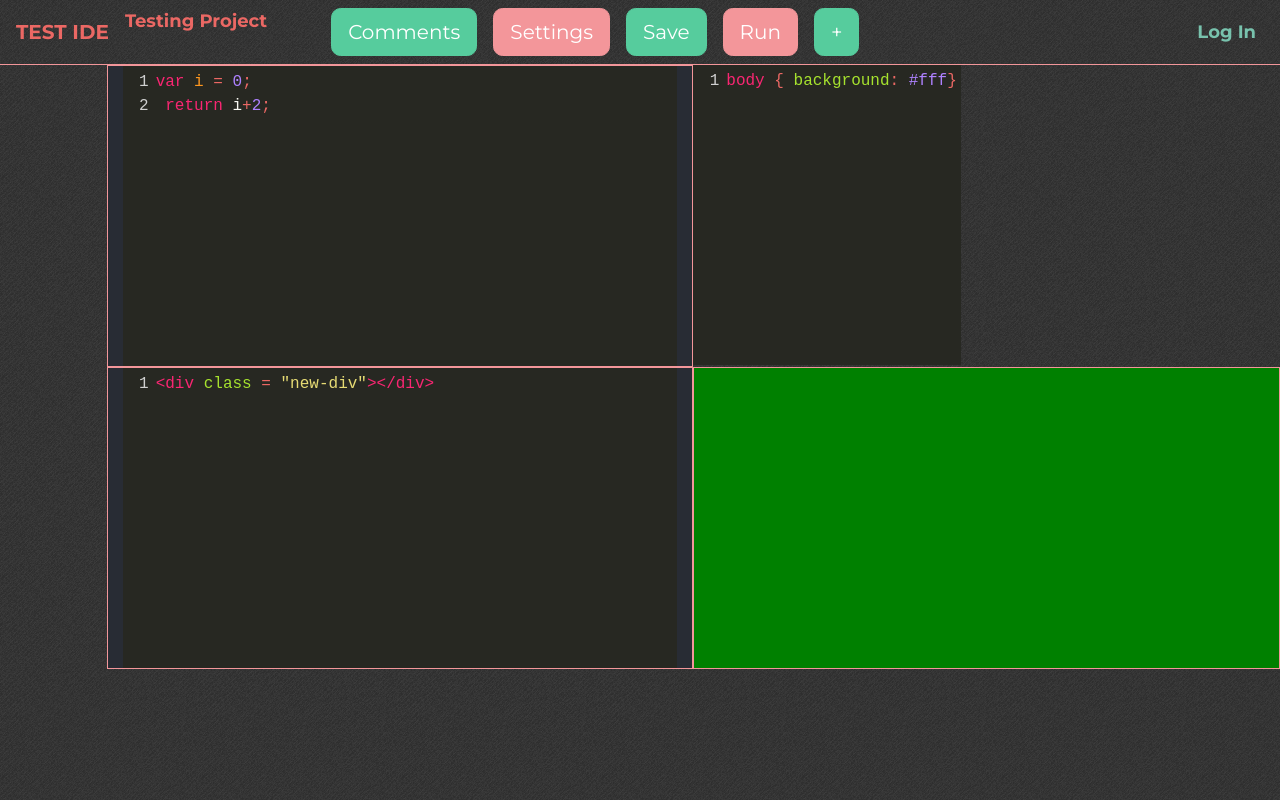
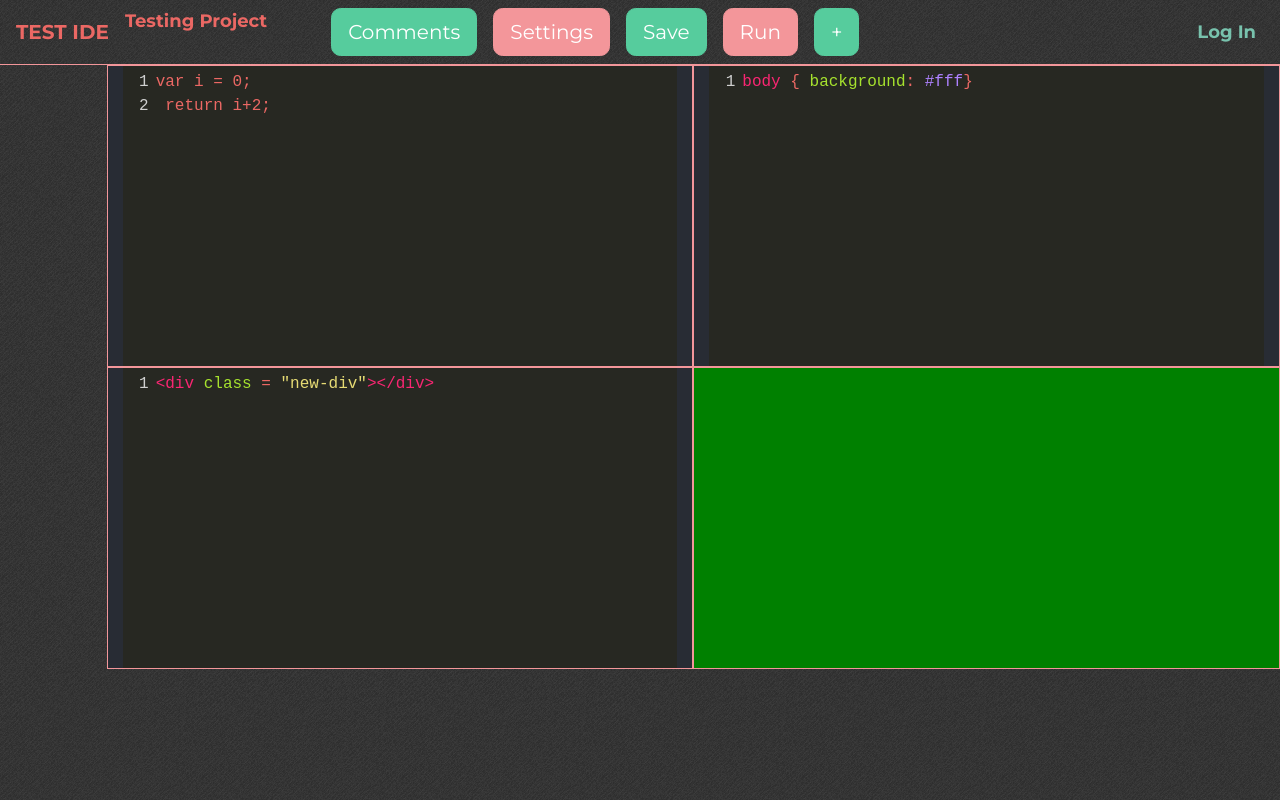
Before and after one commit to dunkeltron/p3-IDE, a React (Create React App) app in the folder client/: page /project in a window 1280 px wide. Built offline with nearby package versions, Linux system fonts and the light colour scheme; a web font is replaced by a local one.

Commit message:
20190202 12pm

```diff
--- a/client/src/pages/EditorContainer.js
+++ b/client/src/pages/EditorContainer.js
@@ -79,29 +79,26 @@ class EditorContainer extends Component {
   updateHTMLCode = newCode => {
     //this.state.project.codeBundle.html = newCode // suggested by Joe
     //console.log(this.state.project.codeBundle.html)
+    let newProjectObj = Object.assign({}, this.state.project);
+    newProjectObj.codeBundle.html = newCode // drilling into this.state.project.codeBundle.html
 		this.setState({
-     project: {
-       codeBundle: {
-         html: newCode}
-       } // diving into the object to insert HTML
+     project: newProjectObj
     });
   }
 
   updateCSSCode(newCode) {
+    let newProjectObj = Object.assign({}, this.state.project);
+    newProjectObj.codeBundle.css = newCode // drilling into this.state.project.codeBundle.css
 		this.setState({
-      project: {
-        codeBundle: {
-          css:newCode}
-      } // diving into the object to insert CSS
+     project: newProjectObj
 		});
   }
 
   updateJSCode(newCode) {
+    let newProjectObj = Object.assign({}, this.state.project);
+    newProjectObj.codeBundle.js = newCode // drilling into this.state.project.codeBundle.js
 		this.setState({
-      project: {
-        codeBundle: {
-          js: newCode}
-      } // diving into the object to insert JS
+     project: newProjectObj
 		});
   }
 
@@ -353,15 +350,23 @@ class EditorContainer extends Component {
               <div className="row top-row mh-50r col-12 mx-0 px-0">
 
               {/* Javascript Code */}
-                <Editor
-                  lang="javascript"
-                  code={this.state.project.codeBundle.js}
-                  onNewChange={this.onNewChange}
-                />{" "}
-                {/* add code prop*/}
-                {/* replace with http://www.alexrothenberg.com/2012/02/29/building-a-browser-ide.html example*/}
+              <div className={"col-6 border border-secondary editor js"}>
+              <CodeMirror
+                value= {this.state.project.codeBundle.js}
+                options={{
+                    mode: "js",
+                    theme: 'monokai',
+                    lineNumbers: true
+                }}
+                onChange={(editor, data, value) => {
+                  //this.updateJSCode(value);
+                  console.log("EditorContainer (JS): " + value);
+                  }}
+                />
+                </div>
 
                 {/* CSS CODE */}
+                <div className={"col-6 border border-secondary editor css"}>
                 <CodeMirror
                 value= {this.state.project.codeBundle.css}
                 options={{
@@ -374,14 +379,12 @@ class EditorContainer extends Component {
                     console.log("EditorContainer (CSS): " + value);
                     }}
                   />
-
-
                 {/* <Editor
                   lang="css"
                   code={this.state.project.codeBundle.css}
                 />{" "} */}
                 {/* add code prop*/}
-
+                </div>
               </div>
               <div className="row bottom-row mh-50 col-12 mx-0 px-0">
 
```
